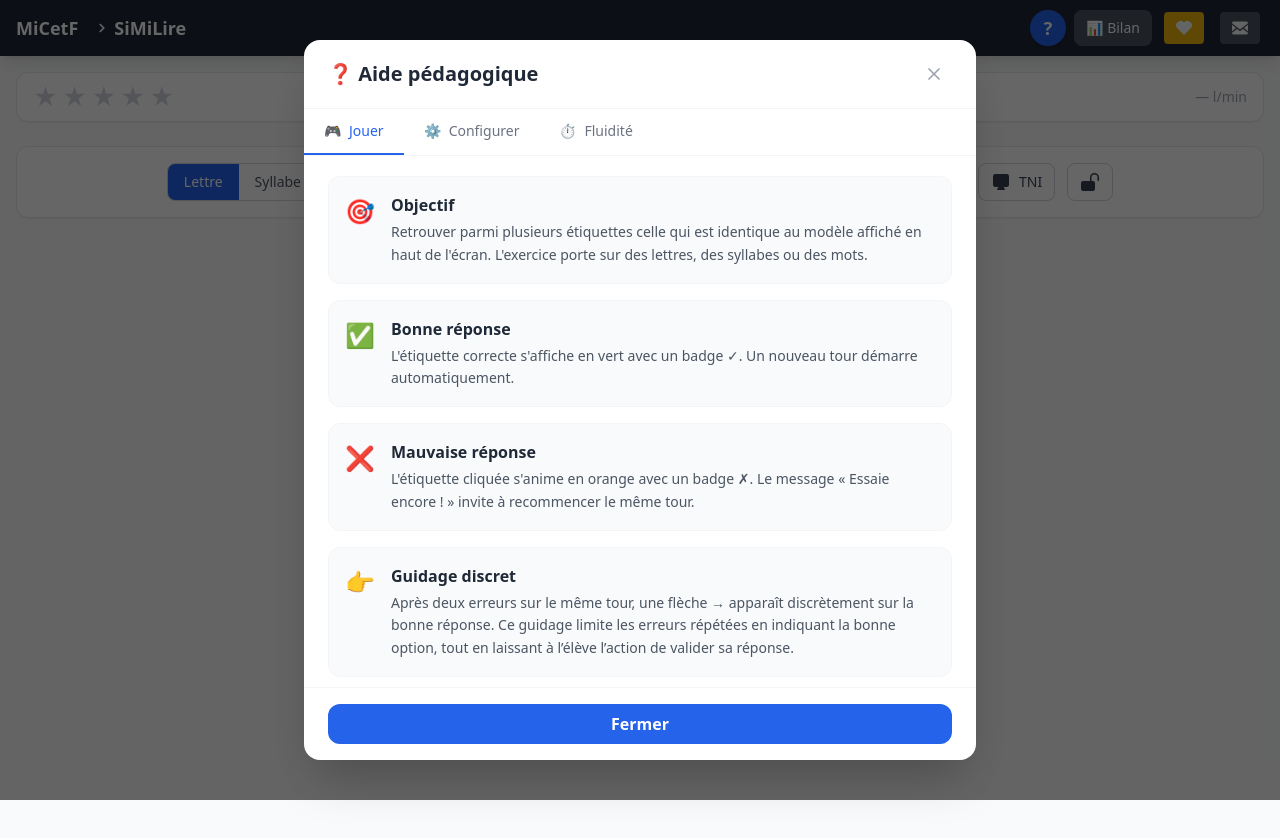
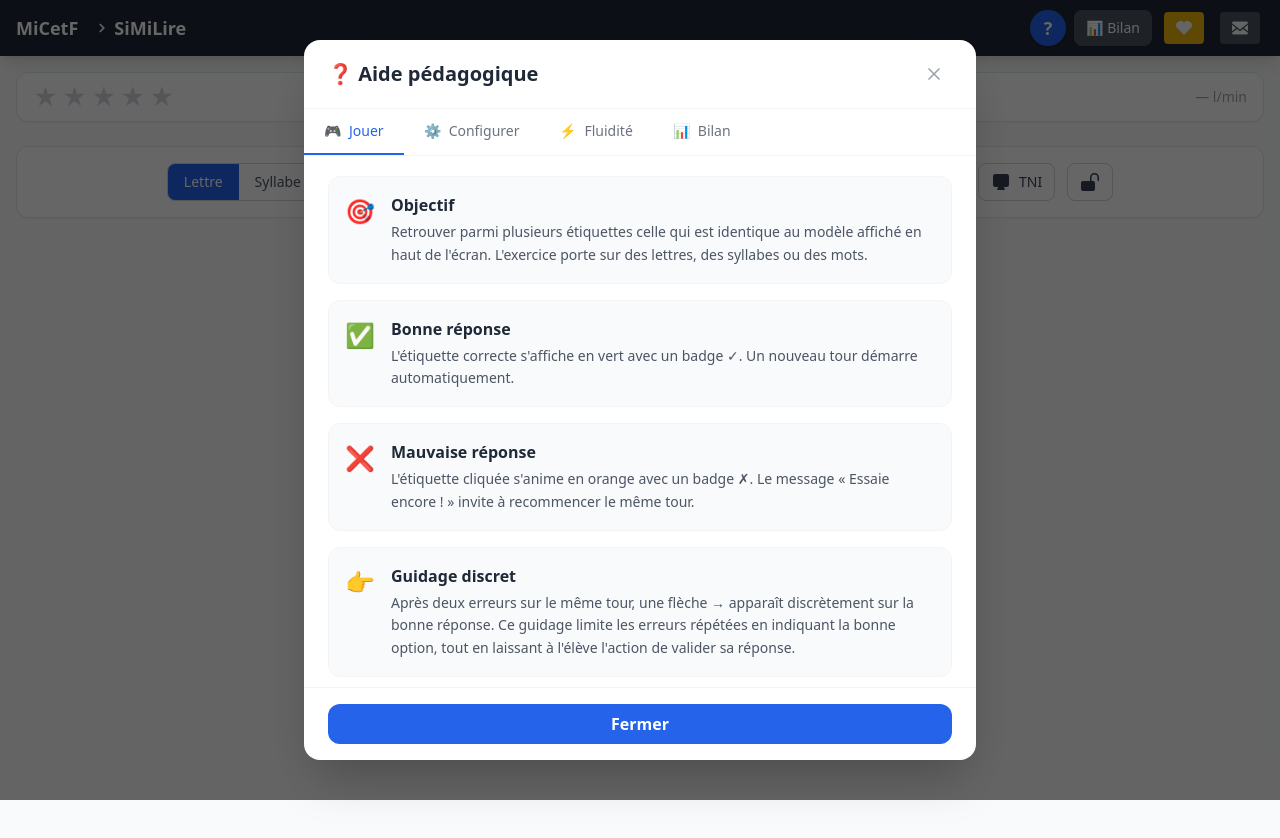
Before and after one commit to micetf/similire, a React (Vite) app: page / in a window 1280 px wide. Shown: the top 838 px of the page. Built offline with nearby package versions, Linux system fonts and the light colour scheme; a web font is replaced by a local one.

Commit message:
docs: MàJ aide.js et CHANGELOG v1.6.0 Sprint E
- aide.js : section Bilan ajoutée, Mode focus APC, fluidité items/min
- CHANGELOG : entrée 1.6.0 complète avec règles métier et fix

```diff
--- a/src/data/aide.js
+++ b/src/data/aide.js
@@ -2,6 +2,10 @@
  * Contenu de l'aide pédagogique SiMiLire.
  * Chaque section correspond à un onglet dans HelpModal.
  * Ce fichier est la SEULE source à modifier pour mettre à jour l'aide.
+ *
+ * MàJ Sprint E : section "Bilan" ajoutée ; "Configurer" complétée avec
+ * "Seuil de fluidité" et "Mode focus APC" ; section "Fluidité" mise à jour
+ * (indicateur en items/min, barre en haut, icône ⚡).
  *
  * @module data/aide
  */
@@ -50,7 +54,7 @@ export const SECTIONS_AIDE = [
                 titre: "Guidage discret",
                 icone: "👉",
                 description:
-                    "Après deux erreurs sur le même tour, une flèche → apparaît discrètement sur la bonne réponse. Ce guidage limite les erreurs répétées en indiquant la bonne option, tout en laissant à l’élève l’action de valider sa réponse.",
+                    "Après deux erreurs sur le même tour, une flèche → apparaît discrètement sur la bonne réponse. Ce guidage limite les erreurs répétées en indiquant la bonne option, tout en laissant à l'élève l'action de valider sa réponse.",
             },
             {
                 titre: "Retour sur les erreurs",
@@ -84,6 +88,15 @@ export const SECTIONS_AIDE = [
                     "Aligner la police avec celle utilisée en classe. Andika et Atkinson Hyperlegible sont recommandées pour les élèves dyslexiques. OpenDyslexic est conçue pour les cas sévères.",
             },
             {
+                titre: "Seuil de fluidité",
+                icone: "🎚️",
+                description:
+                    "Régler la vitesse cible exprimée en items par minute. " +
+                    "7/min convient aux élèves en difficulté ou en début d'apprentissage, " +
+                    "10/min est adapté au CP/CE1 en consolidation (valeur par défaut), " +
+                    "20/min correspond à des élèves de CE2 bien automatisés.",
+            },
+            {
                 titre: "Mode TNI",
                 icone: "🖥️",
                 description:
@@ -95,12 +108,22 @@ export const SECTIONS_AIDE = [
                 description:
                     "Masque le panneau de configuration pour éviter les modifications accidentelles pendant l'activité. Un cadenas reste visible pour déverrouiller.",
             },
+            {
+                titre: "Mode focus APC",
+                icone: "🎯",
+                description:
+                    "Accessible depuis le tableau de bord, ce mode cible automatiquement " +
+                    "les items les plus souvent échoués par l'élève. " +
+                    "Idéal en APC ou en atelier de remédiation. " +
+                    "Le brevet est désactivé en mode focus (corpus biaisé). " +
+                    "L'enseignant peut désactiver ce mode depuis le panneau de configuration.",
+            },
         ],
     },
     {
         id: "fluidite",
         label: "Fluidité",
-        icone: "⏱️",
+        icone: "⚡",
         elements: [
             {
                 titre: "Pourquoi mesurer la vitesse ?",
@@ -112,24 +135,65 @@ export const SECTIONS_AIDE = [
                 titre: "Seuil de fluidité",
                 icone: "🎚️",
                 description:
-                    "Régler le temps total cible pour 10 réponses consécutives : " +
-                    "30s pour des élèves de CE2 bien automatisés, " +
-                    "60s (défaut) pour CP/CE1 en consolidation, " +
-                    "90s pour les élèves en difficulté.",
+                    "Les seuils sont exprimés en items par minute, " +
+                    "unité standard en orthophonie et en recherche sur la fluence de lecture. " +
+                    "7/min correspond à environ 90s pour 10 réponses, " +
+                    "10/min à 60s, 20/min à 30s.",
             },
             {
-                titre: "Point thermique",
-                icone: "🟢",
+                titre: "Indicateur de fluidité",
+                icone: "⚡",
                 description:
-                    "Un point coloré dans le coin bas gauche indique l'état de fluidité : vert (sous le seuil), orange (proche du seuil), rouge (au-dessus du seuil), gris (pas encore de données). L'élève ne voit pas de chronomètre.",
+                    "La barre de progression en haut de l'écran affiche la vitesse en temps réel " +
+                    "avec une icône colorée : ⚡ vert (fluide), ⏱ orange (limite), 🐢 rouge (lent). " +
+                    "L'élève ne voit pas de chronomètre — l'indicateur est une aide visuelle non anxiogène.",
             },
             {
                 titre: "Critère du brevet",
                 icone: "🎓",
                 description:
                     "Le brevet est accessible quand l'élève enchaîne 10 réussites consécutives " +
-                    "ET que ces 10 réponses ont été données dans le temps configuré " +
-                    "(30s, 60s ou 90s). Les deux conditions sont requises : fiabilité et fluidité.",
+                    "ET que la vitesse moyenne dépasse le seuil configuré. " +
+                    "Les deux conditions sont requises : fiabilité et fluidité.",
+            },
+        ],
+    },
+    {
+        id: "bilan",
+        label: "Bilan",
+        icone: "📊",
+        elements: [
+            {
+                titre: "Tableau de bord",
+                icone: "📋",
+                description:
+                    "Le bouton « Bilan » dans la barre de navigation ouvre le tableau de bord enseignant. " +
+                    "Il affiche le nombre de tentatives, d'erreurs, le taux global " +
+                    "et les items les plus souvent échoués.",
+            },
+            {
+                titre: "Items difficiles",
+                icone: "⚠️",
+                description:
+                    "Les 5 items avec le taux d'erreur le plus élevé sont mis en avant. " +
+                    "Cette information guide les choix pédagogiques : " +
+                    "quel item travailler en priorité, quelle confusion discriminer.",
+            },
+            {
+                titre: "Travailler les points durs",
+                icone: "🎯",
+                description:
+                    "Le bouton « Travailler les points durs » active le mode focus APC : " +
+                    "seuls les items difficiles sont proposés. " +
+                    "Le bilan reste actif — les progrès sont enregistrés en mode focus.",
+            },
+            {
+                titre: "Réinitialisation",
+                icone: "🔄",
+                description:
+                    "Le bouton « Réinitialiser le bilan » remet tous les compteurs à zéro. " +
+                    "À utiliser en début de séance ou en changeant d'élève. " +
+                    "Le score de la partie en cours n'est pas affecté.",
             },
         ],
     },
```
Also changed, not shown: 1 other file (tests, documents, lock files or other folders).
